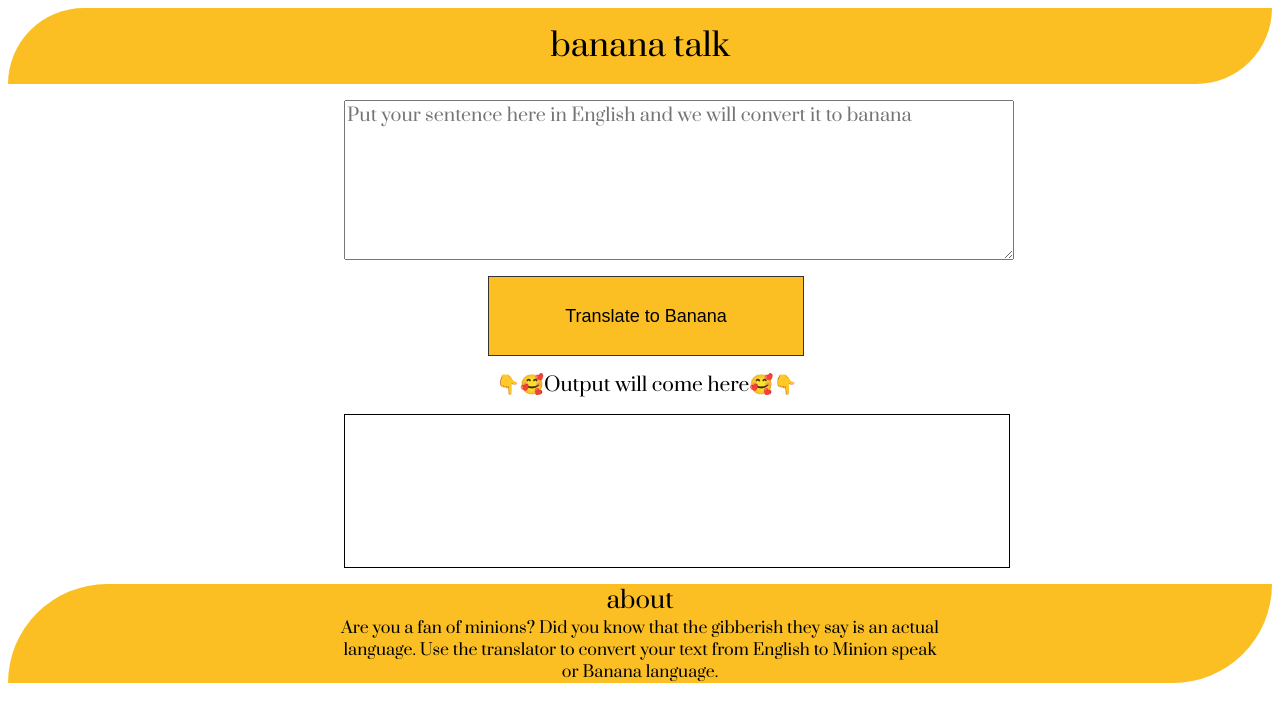
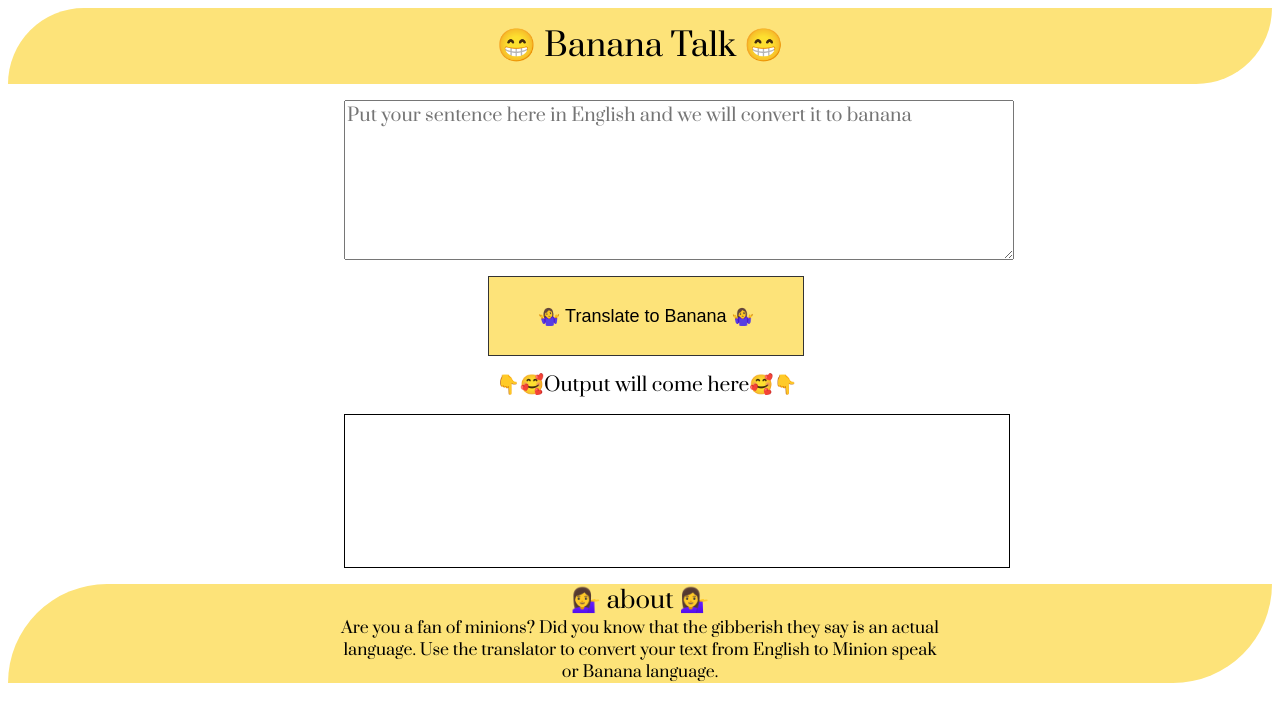
Before and after one commit to priyanka332/neogcamp-Banana-Speak, a plain HTML site: page index.html in a window 1280 px wide. Shown: the top 722 px of the page. Drawn offline with Linux system fonts and the light colour scheme.

Commit message:
Update: HTML CSS

```diff
--- a/index.html
+++ b/index.html
@@ -9,16 +9,16 @@
 </head>
 <body>
     <nav>
-        <div style="font-size: 2rem; padding: 1rem;">banana talk</div>
+        <div style="font-size: 2rem; padding: 1rem;">😁 Banana Talk 😁</div>
     </nav>
 
         <textarea id="txt-input" placeholder="Put your sentence here in English and we will convert it to banana"></textarea>
-        <button id="btn-translate">Translate to Banana</button>
+        <button id="btn-translate">🤷‍♀️ Translate to Banana 🤷‍♀️</button>
         <div class="box" style="font-size: larger;">👇🥰Output will come here🥰👇</div>
         <div id="output" style="padding: 1rem; font-size: large;"></div>
 
     <footer>
-        <div style="font-size: x-large;">about</div>
+        <div style="font-size: x-large;">💁‍♀️ about 💁‍♀️</div>
         <p>Are you a fan of minions? Did you know that the gibberish they say is an actual language. Use the translator
             to convert your text from English to Minion speak or Banana language.</p>
     </footer>
--- a/style.css
+++ b/style.css
@@ -1,7 +1,7 @@
 @import url('https://fonts.googleapis.com/css2?family=Courgette&family=Prata&display=swap');
 
 :root {
-    --primary-color: #FBBF24;
+    --primary-color: #fde379;
     --black: #333333;
     --width-break:600px
 }
```
